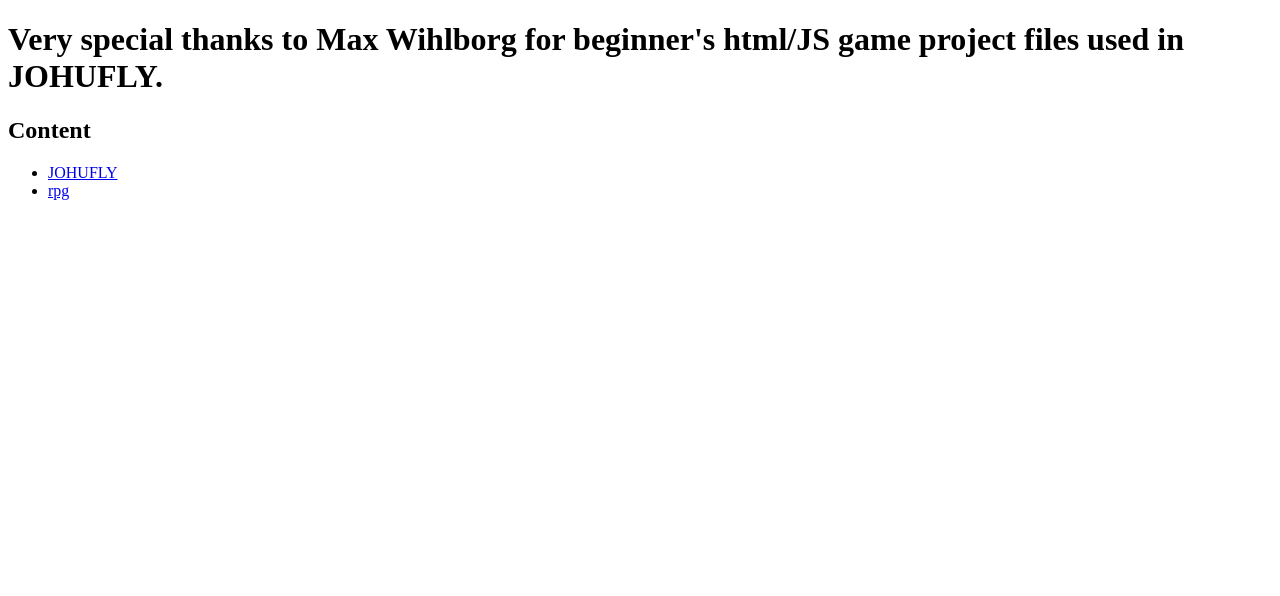
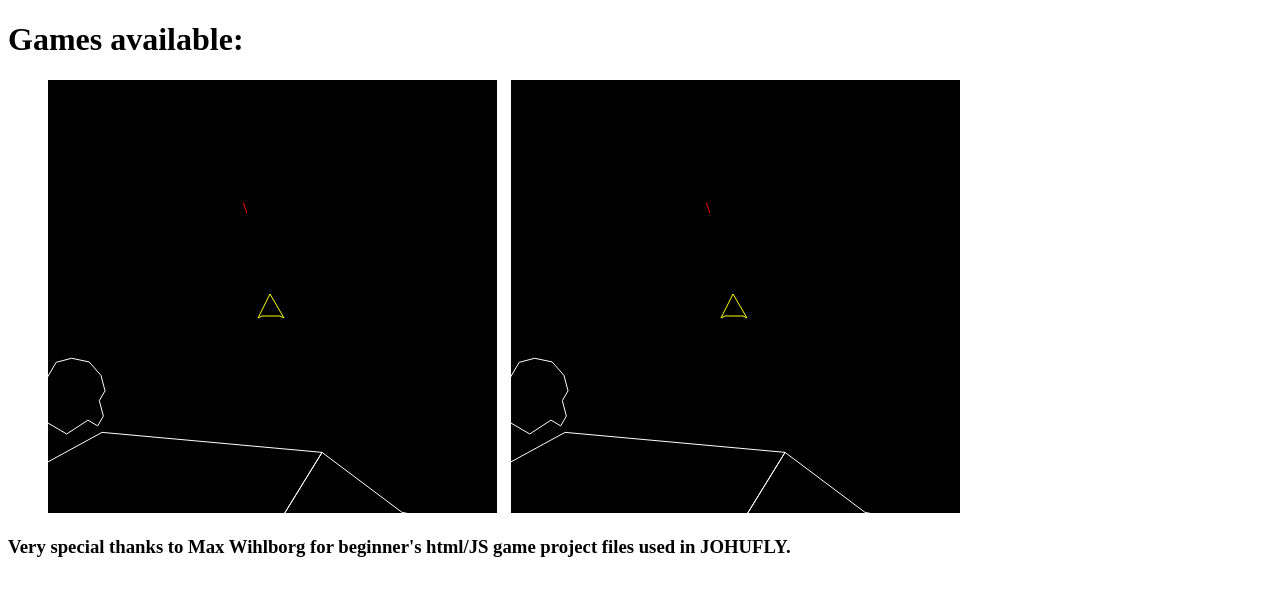
Before and after one commit to Johuotar/Johuotar.github.io, a plain HTML site: page index.html in a window 1280 px wide. Drawn offline with Linux system fonts and the light colour scheme.

Commit message:
start improving index style

```diff
--- /dev/null
+++ b/index.css
@@ -0,0 +1,7 @@
+.grow {
+    transition: all .2s ease-in-out;
+    margin-right: 10px;
+}
+.grow:hover {
+    transform: scale(1.03);
+}
--- a/index.html
+++ b/index.html
@@ -1,19 +1,18 @@
 <!doctype html>
 <html lang="en">
+<link rel="stylesheet" type="text/css" href="index.css">
 <head>
 	<meta charset="UTF-8">
-	<title>Links</title>
+	<title>Johuotar's Gamesite</title>
 </head>
 <body>
-<h1>Very special thanks to Max Wihlborg for beginner's html/JS game project files used in JOHUFLY.</h1>
-
-<h2>Content</h2>
-
+<h1>Games available:</h2>
 <nav>
 	<ul>
-		<li><a href="johufly/index.html">JOHUFLY</a></li>
-		<li><a href="godotrpg/index.html">rpg</a></li>
+		<a href="johufly/index.html"><img src="johuflypicture.png" class="grow" title="Johufly" alt="Johufly Screenshot"></a>
+		<a href="godotrpg/index.html"><img src="johuflypicture.png" class="grow" title="Unnamed RPG" alt="RPG Screenshot"></a>
 	</ul>
 </nav>
+<h3>Very special thanks to Max Wihlborg for beginner's html/JS game project files used in JOHUFLY.</h1>
 </body>
 </html>
```
Also changed, not shown: johuflypicture.png (added).
